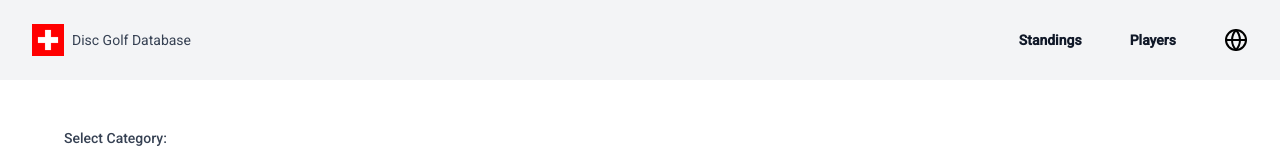
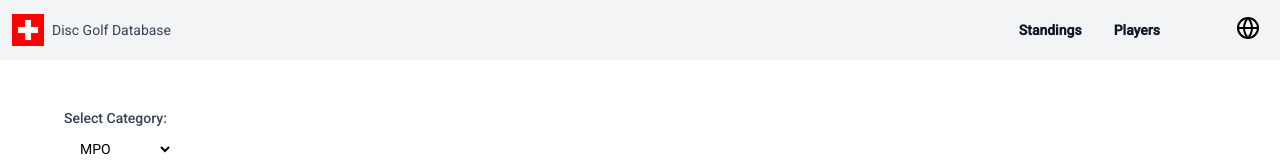
Before and after one commit to cjw4/swisstour-frontend, an Angular app: page /standings in a window 1280 px wide. Shown: the top 160 px of the page. Built offline with nearby package versions, Linux system fonts and the light colour scheme; no server answers.

Commit message:
added dropdown menus to headers, mobile layout still needed

```diff
--- a/src/app/app.component.html
+++ b/src/app/app.component.html
@@ -1,73 +1,75 @@
 <header class="bg-gray-100">
-  <nav
-    aria-label="Global"
-    class="mx-auto flex max-w-7xl items-center justify-between p-6 lg:px-8"
-  >
-    <div class="flex lg:flex-1">
-      <img
-        src="assets/images/switzerland-flag-xs.png"
-        alt=""
-        class="h-8 w-auto"
-      />
-      <span class="text-sm/6 text-gray-700 flex items-center h-8 p-2"
-        >Disc Golf Database</span
-      >
+  <nav aria-label="Global" class="mx-auto flex items-center justify-between whitespace-nowrap py-2 md:p-0">
+    <!-- Left-side navigation -->
+    <div class="flex items-center">
+      <!-- Image and name -->
+      <img src="assets/images/switzerland-flag-xs.png" alt="Swiss flag" class="ml-1 md:ml-3 h-8 w-auto" />
+      <span class="text-sm text-gray-700 flex items-center px-2">
+        <span class="sm:hidden">DG DB</span>
+        <span class="hidden sm:block">Disc Golf Database</span>
+      </span>
+      <!-- Logged in tag -->
+      @if (this.authService.adminLoggedIn()) {
+        <div class="flex flex-row items-center text-sm px-3 py-1 bg-slate-300 rounded-md shadow-gray-200 shadow-md">
+          <span class="font-medium">Admin View</span>
+          <button type="button"
+                  (click)="this.authService.logout()"
+                  class="bg-gray-200 hover:bg-gray-300 h-6 px-2 ml-3 my-0.5 border border-gray-400 rounded-md cursor-pointer">
+            Log Out
+          </button>
         </div>
-    <div class="flex lg:hidden">
-      <button
-        type="button"
-        (click)="toggleMobileMenu()"
-        class="-m-2.5 inline-flex items-center justify-center rounded-md p-2.5 text-gray-700"
-      >
+      }
+    </div>
+
+    <!-- Right-side Navigation -->
+    <div class="md:flex">
+
+      <!-- Mobile menu icon -->
+      <div class="flex md:hidden">
+        <button type="button" (click)="toggleMobileMenu()"
+          class="m-2.5 inline-flex items-center justify-center rounded-md p-2.5 text-gray-700">
           <span class="sr-only">Open main menu</span>
-        <svg
-          viewBox="0 0 24 24"
-          fill="none"
-          stroke="currentColor"
-          stroke-width="1.5"
-          data-slot="icon"
-          aria-hidden="true"
-          class="size-6"
-        >
-          <path
-            d="M3.75 6.75h16.5M3.75 12h16.5m-16.5 5.25h16.5"
-            stroke-linecap="round"
-            stroke-linejoin="round"
-          />
+          <svg viewBox="0 0 24 24" fill="none" stroke="currentColor" stroke-width="1.5" data-slot="icon"
+            aria-hidden="true" class="size-6">
+            <path d="M3.75 6.75h16.5M3.75 12h16.5m-16.5 5.25h16.5" stroke-linecap="round" stroke-linejoin="round" />
           </svg>
         </button>
       </div>
-    <div class="hidden lg:flex lg:gap-x-12">
-      <a routerLink="standings" class="text-sm/6 font-semibold text-gray-900"
-        >Standings</a
-      >
+
+      <!-- Links -->
+      <div class="hidden md:flex items-center mr-10">
+          <div class="relative group text-sm px-4 py-5 cursor-pointer hover:bg-white font-semibold text-gray-900">
+            Standings
+            <div class="flex flex-col absolute scale-y-0 top-full left-0 w-full [&>a]:pl-2 [&>a]:py-2 [&>a]:hover:bg-white group-hover:scale-y-100 bg-gray-100 rounded-b-xl
+              shadow-xl shadow-gray-400 [&>*:last-child]:rounded-b-xl">
+              <a>MPO</a>
+              <a>FPO</a>
+              <a>MP40</a>
+              <a>FP40</a>
+              <a>MP50</a>
+              <a>MP60</a>
+              <a>MJ18</a>
+            </div>
+          </div>
         @if(authService.adminLoggedIn()) {
-        <a routerLink="events" class="text-sm/6 font-semibold text-gray-900"
-        >Events</a
-      >
+        <a routerLink="events" class="text-sm px-4 py-5 hover:bg-white font-semibold text-gray-900">Events</a>
         }
+        <a routerLink="players" class="text-sm px-4 py-5 hover:bg-white font-semibold text-gray-900">Players</a>
+      </div>
 
-      <a routerLink="players" class="text-sm/6 font-semibold text-gray-900"
-        >Players</a
-      >
-      <div class="lg:flex lg:gap-x-6">
-        <svg
-          xmlns="http://www.w3.org/2000/svg"
-          width="24"
-          height="24"
-          viewBox="0 0 24 24"
-          fill="none"
-          stroke="currentColor"
-          stroke-width="2"
-          stroke-linecap="round"
-          stroke-linejoin="round"
-        >
-          <circle cx="12" cy="12" r="10"></circle>
+      <!-- Language Selection -->
+      <div class="md:flex md:gap-x-6 group relative hover:bg-white cursor-pointer py-4 px-5 hidden">
+        <svg xmlns="http://www.w3.org/2000/svg" width="24" height="24" viewBox="0 0 24 24" fill="none"
+          stroke="currentColor" stroke-width="2" stroke-linecap="round" stroke-linejoin="round">
+          <circle cx="12" cy="12  " r="10"></circle>
           <line x1="2" y1="12" x2="22" y2="12"></line>
-          <path
-            d="M12 2a15.3 15.3 0 0 1 4 10 15.3 15.3 0 0 1-4 10 15.3 15.3 0 0 1-4-10 15.3 15.3 0 0 1 4-10z"
-          ></path>
+          <path d="M12 2a15.3 15.3 0 0 1 4 10 15.3 15.3 0 0 1-4 10 15.3 15.3 0 0 1-4-10 15.3 15.3 0 0 1 4-10z"></path>
         </svg>
+        <div class="absolute top-full right-0 scale-y-0 group-hover:scale-y-100 rounded-lg shadow-xl flex flex-col">
+            <a href="" class="py-3 px-5 hover:bg-gray-100">EN</a>
+            <a href="" class="py-3 px-5 hover:bg-gray-100">DE</a>
+            <a href="" class="py-3 px-5 hover:bg-gray-100">FR</a>
+        </div>
       </div>
     </div>
   </nav>
@@ -77,72 +79,37 @@
   <div class="lg:hidden" role="dialog" aria-modal="true">
     <div class="fixed inset-0 z-10"></div>
     <div
-      class="fixed inset-y-0 right-0 z-10 w-full overflow-y-auto bg-white px-6 py-6 sm:max-w-sm sm:ring-1 sm:ring-gray-900/10"
-    >
+      class="fixed inset-y-0 right-0 z-10 w-full overflow-y-auto bg-white px-6 py-6 sm:max-w-sm sm:ring-1 sm:ring-gray-900/10">
       <div class="flex items-center justify-between">
-        <button
-          type="button"
-          (click)="mobileMenuOpen.set(false)"
-          class="-m-2.5 rounded-md p-2.5 text-gray-700"
-        >
+        <button type="button" (click)="mobileMenuOpen.set(false)" class="-m-2.5 rounded-md p-2.5 text-gray-700">
           <span class="sr-only">Close menu</span>
-          <svg
-            viewBox="0 0 24 24"
-            fill="none"
-            stroke="currentColor"
-            stroke-width="1.5"
-            data-slot="icon"
-            aria-hidden="true"
-            class="size-6"
-          >
-            <path
-              d="M6 18 18 6M6 6l12 12"
-              stroke-linecap="round"
-              stroke-linejoin="round"
-            />
+          <svg viewBox="0 0 24 24" fill="none" stroke="currentColor" stroke-width="1.5" data-slot="icon"
+            aria-hidden="true" class="size-6">
+            <path d="M6 18 18 6M6 6l12 12" stroke-linecap="round" stroke-linejoin="round" />
           </svg>
         </button>
       </div>
       <div class="mt-6 flow-root">
         <div class="-my-6 divide-y divide-gray-500/10">
           <div class="space-y-2 py-6">
-            <a
-              routerLink="standings"
-              (click)="mobileMenuOpen.set(false)"
-              class="-mx-3 block rounded-lg px-3 py-2 text-base/7 font-semibold text-gray-900 hover:bg-gray-50"
-            >
+            <a routerLink="standings" (click)="mobileMenuOpen.set(false)"
+              class="-mx-3 block rounded-lg px-3 py-2 text-base/7 font-semibold text-gray-900 hover:bg-gray-50">
               Standings
             </a>
-            <a
-              routerLink="events"
-              (click)="mobileMenuOpen.set(false)"
-              class="-mx-3 block rounded-lg px-3 py-2 text-base/7 font-semibold text-gray-900 hover:bg-gray-50"
-            >
+            <a routerLink="events" (click)="mobileMenuOpen.set(false)"
+              class="-mx-3 block rounded-lg px-3 py-2 text-base/7 font-semibold text-gray-900 hover:bg-gray-50">
               Events
             </a>
-            <a
-              routerLink="players"
-              (click)="mobileMenuOpen.set(false)"
-              class="-mx-3 block rounded-lg px-3 py-2 text-base/7 font-semibold text-gray-900 hover:bg-gray-50"
-            >
+            <a routerLink="players" (click)="mobileMenuOpen.set(false)"
+              class="-mx-3 block rounded-lg px-3 py-2 text-base/7 font-semibold text-gray-900 hover:bg-gray-50">
               Players
             </a>
-            <svg
-              xmlns="http://www.w3.org/2000/svg"
-              width="24"
-              height="24"
-              viewBox="0 0 24 24"
-              fill="none"
-              stroke="currentColor"
-              stroke-width="2"
-              stroke-linecap="round"
-              stroke-linejoin="round"
-            >
+            <svg xmlns="http://www.w3.org/2000/svg" width="24" height="24" viewBox="0 0 24 24" fill="none"
+              stroke="currentColor" stroke-width="2" stroke-linecap="round" stroke-linejoin="round">
               <circle cx="12" cy="12" r="10"></circle>
               <line x1="2" y1="12" x2="22" y2="12"></line>
-              <path
-                d="M12 2a15.3 15.3 0 0 1 4 10 15.3 15.3 0 0 1-4 10 15.3 15.3 0 0 1-4-10 15.3 15.3 0 0 1 4-10z"
-              ></path>
+              <path d="M12 2a15.3 15.3 0 0 1 4 10 15.3 15.3 0 0 1-4 10 15.3 15.3 0 0 1-4-10 15.3 15.3 0 0 1 4-10z">
+              </path>
             </svg>
           </div>
         </div>
```
Lines whose indentation alone changed are shown as unchanged.
